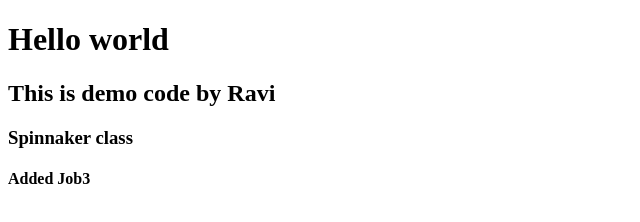
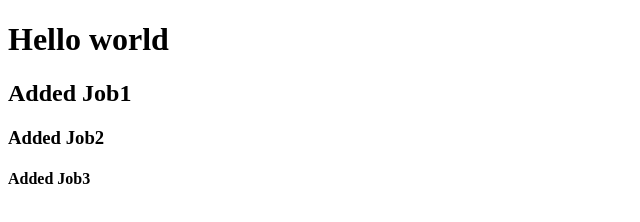
Before and after one commit to raviteja-baddireddy/spinnaker-demo-app, a plain HTML site: page index.html in a window 1280 px wide. Shown: the whole page, without its empty margins (0-640 px from the left). Drawn offline with Linux system fonts and the light colour scheme.

Commit message:
Update index.html

```diff
--- a/index.html
+++ b/index.html
@@ -8,8 +8,8 @@
 </head>
 <body>
     <h1> Hello world </h1>
-    <h2> This is demo code by Ravi </h2>
-    <h3> Spinnaker class </h3>
+    <h2> Added Job1 </h2>
+    <h3> Added Job2 </h3>
     <h4> Added Job3 </h3>
 </body>
 </html>
```
